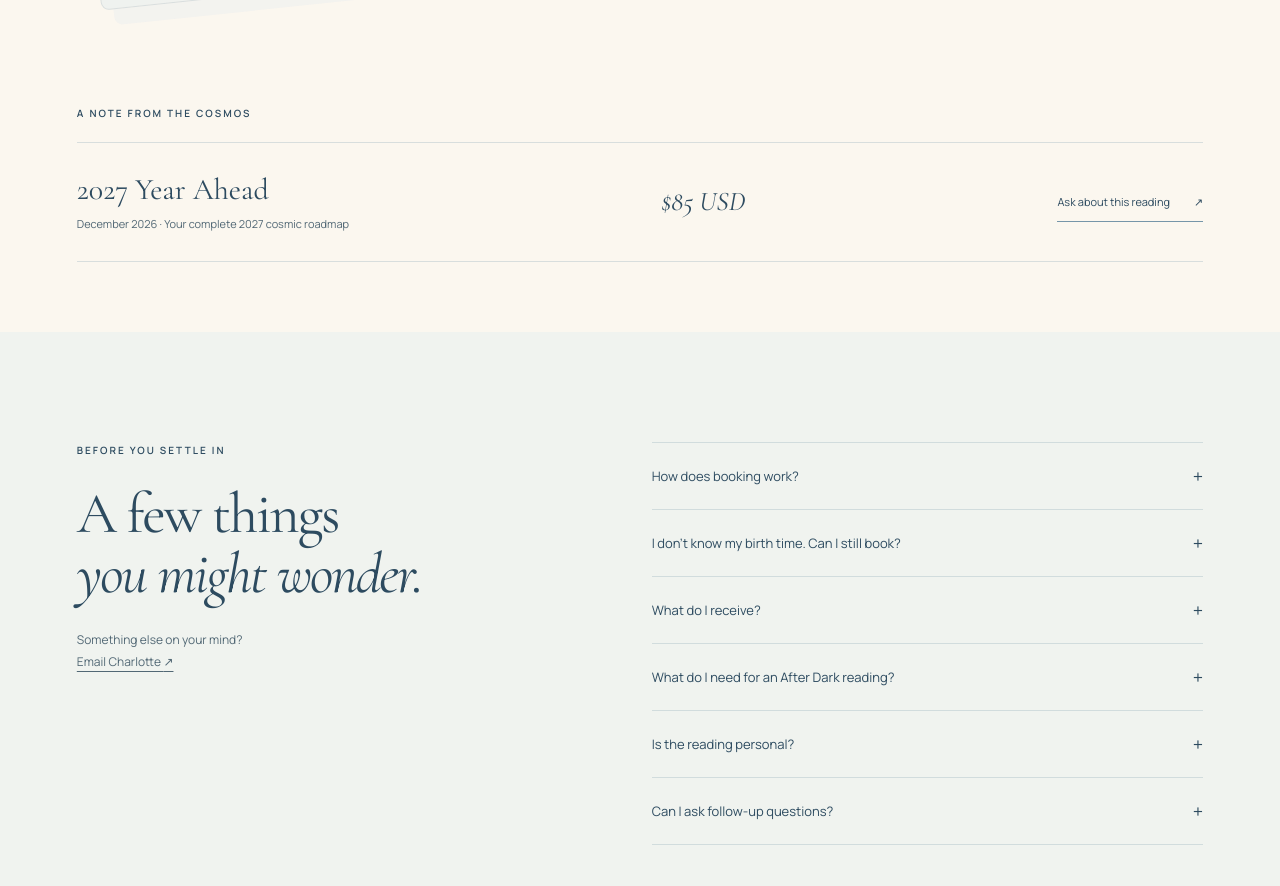
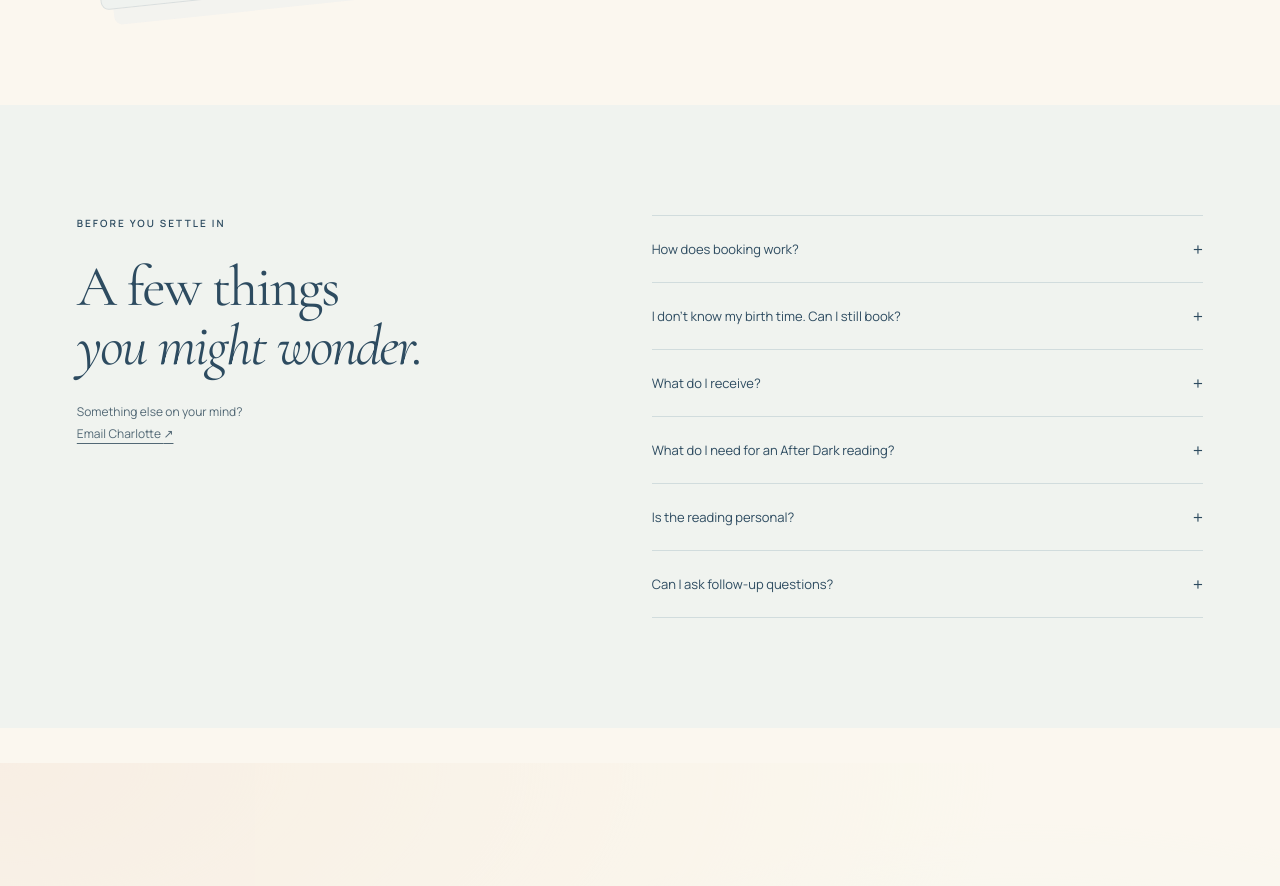
Before and after one commit to tarotmilkytea-cmd/tarot-site, a React (Vite) app: page / in a window 1280 px wide. Shown: the part 6806-7692 px from the top of the page. Built offline with nearby package versions, Linux system fonts and the light colour scheme.

Commit message:
Remove unbookable 2027 Year Ahead offer until scope and pricing are agreed

```diff
--- a/src/App.jsx
+++ b/src/App.jsx
@@ -1,5 +1,5 @@
 import { useEffect, useRef, useState } from 'react';
-import { allProducts, concerns, seasonalProducts, testimonials } from './data';
+import { allProducts, concerns, testimonials } from './data';
 
 const FORM_URL = 'https://docs.google.com/forms/d/e/1FAIpQLSelJ-7i3LZ2wf1vKZ_6TmMQgqf8_xDccEDgW-a6mhQAo6Ukgw/viewform';
 const Arrow = () => <span aria-hidden="true">↗</span>;
@@ -145,7 +145,6 @@ export default function TarotMilkyTeaShop() {
 
       <section className="about-section section-pad" id="about" data-reveal><div className="about-card" aria-hidden="true"><Symbol/><span>THE READER</span><em>Charlotte</em><div className="about-card-lines">THE STARS · THE CARDS<br/>YOUR STORY</div></div><div className="about-copy"><p className="eyebrow">04 — YOUR READER, CHARLOTTE</p><h2>A real person.<br/><em>Room for your story.</em></h2><p>I help people at life’s crossroads through astrology, tarot and Symbolon — bringing a little perspective to the questions that stay with you.</p><p>I personally pull your cards, explore your birth chart with professional software, and write your reading around your story. A thoughtful exchange, from one person to another.</p><a className="text-link" href="https://medium.com/@tarotmilkytea" target="_blank" rel="noopener noreferrer">Read my stories on Medium <Arrow/></a></div></section>
 
-      <section className="seasonal-section section-pad"><p className="eyebrow">A NOTE FROM THE COSMOS</p>{seasonalProducts.map(p => <div className="seasonal-row" key={p.name}><div><h3>{p.name}</h3><p>{p.window} · {p.event}</p></div><span>${p.price} USD</span><BookingLink className="text-link">Ask about this reading <Arrow/></BookingLink></div>)}</section>
 
       <section className="faq-section section-pad" id="faq"><div><p className="eyebrow">BEFORE YOU SETTLE IN</p><h2>A few things<br/><em>you might wonder.</em></h2><p>Something else on your mind?<br/><a href="mailto:tarotmilkytea@gmail.com">Email Charlotte <Arrow/></a></p></div><div className="faq-list">{faqs.map(([q,a]) => <details key={q}><summary>{q}<span aria-hidden="true">+</span></summary><p>{a}</p></details>)}</div></section>
 
```
